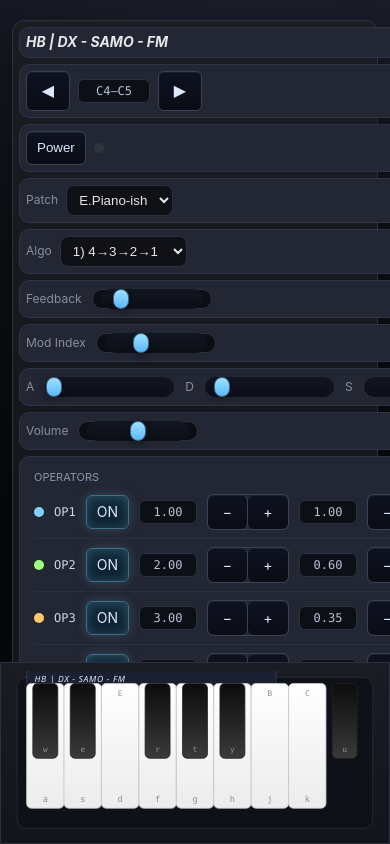
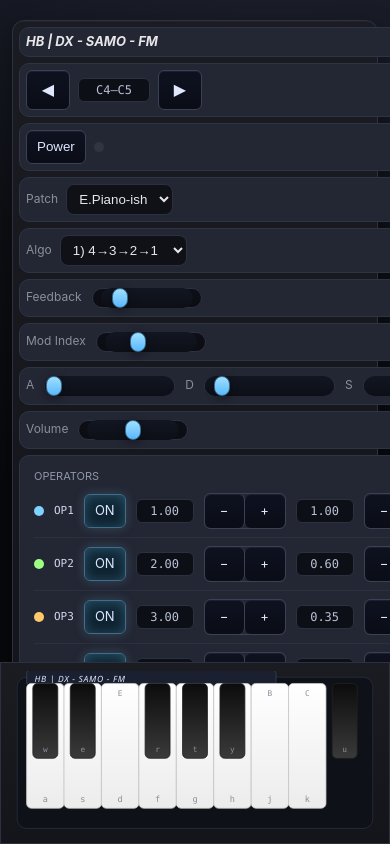
Before and after one commit to hugobeyer/DX-SAM-2025, a plain HTML site: page index.html in a window 390 px wide. Drawn offline with Linux system fonts and the light colour scheme.

Commit message:
Mobile portrait: reduce zoom feel (kbd 240px, smaller fonts/knobs)

```diff
--- a/index.html
+++ b/index.html
@@ -87,14 +87,16 @@
   }
   /* Portrait: FIX keyboard to BOTTOM and avoid overlap/scroll issues */
   @media (max-width: 820px) and (orientation: portrait){
-    :root{ --kbdH: 300px }
+    :root{ --kbdH: 240px }
     html, body{ overflow-x:hidden }
+    body{ font-size:13px }
     .app{ padding-bottom: calc(var(--kbdH) + env(safe-area-inset-bottom)); }
     .kbd{ position:fixed; left:0; right:0; bottom:0; margin-top:0; border-radius:0; z-index:20; padding:8px 10px calc(8px + env(safe-area-inset-bottom)); }
     .kbd svg{ max-height: calc(var(--kbdH) - 16px) }
     .bar{ padding:6px; gap:6px }
     .group{ padding:6px }
-    .knob{ width:120px }
+    .knob{ width:110px }
+    .opsDock .lab{ font-size:11px }
   }
 </style>
 </head>
```
